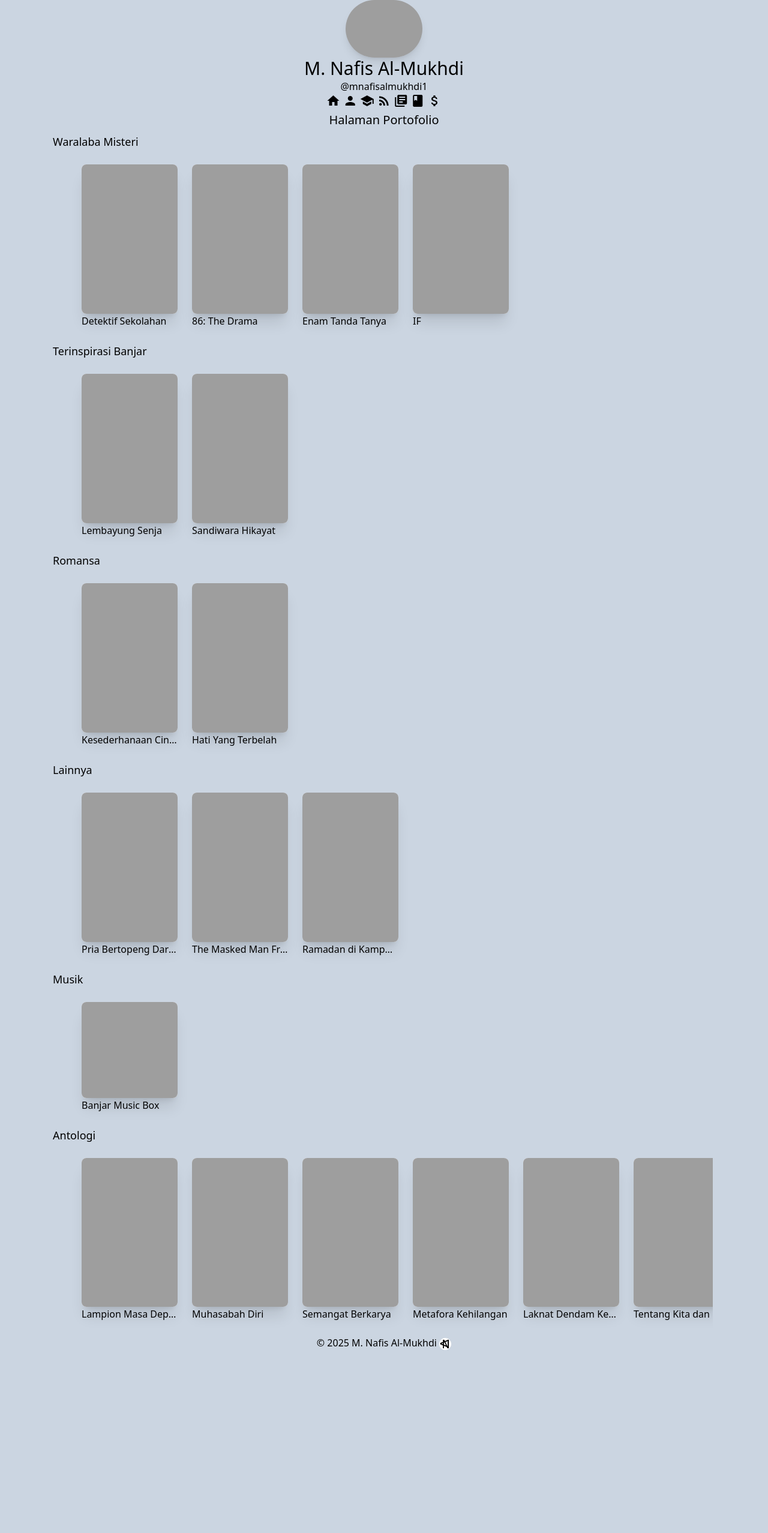
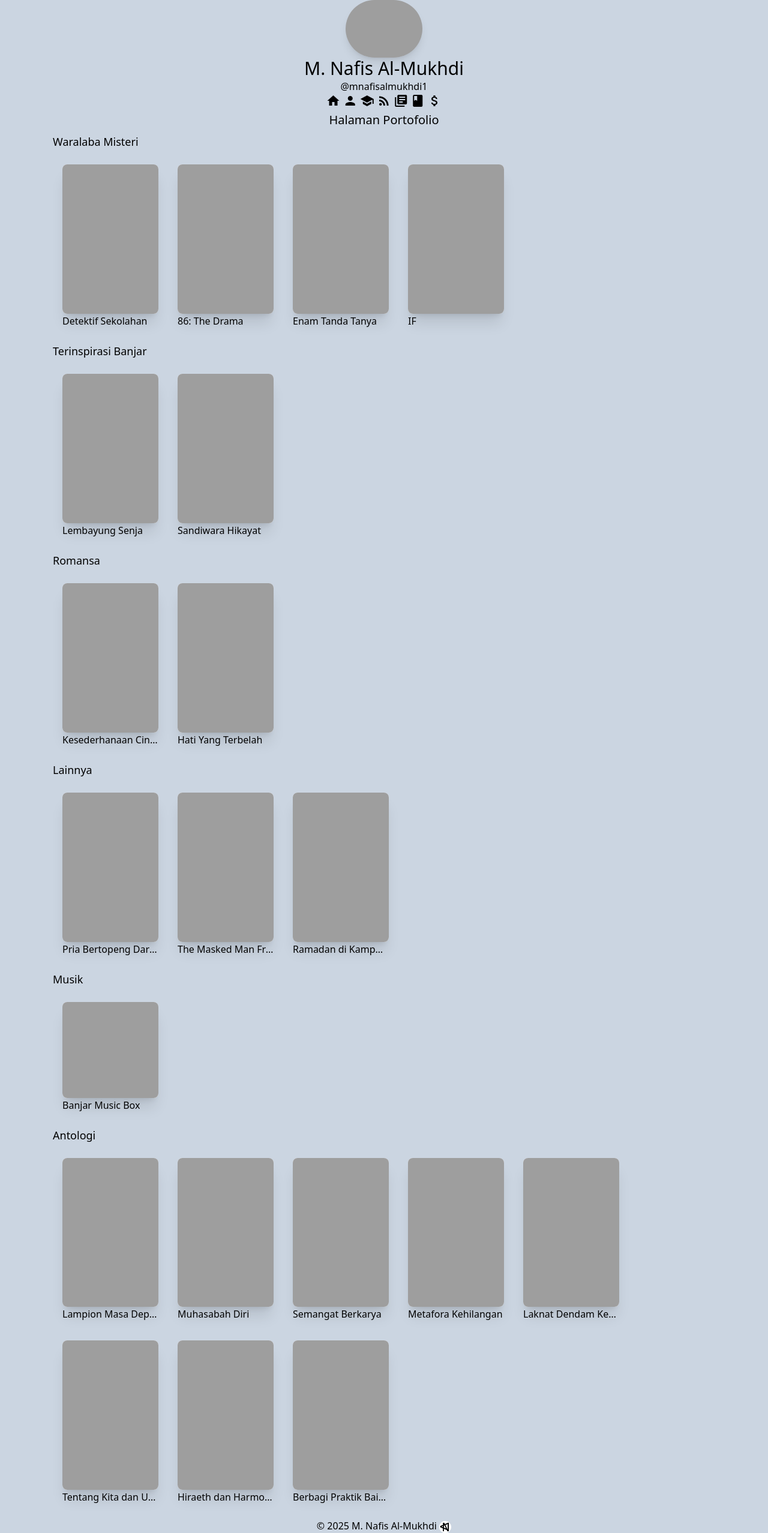
Before and after one commit to mnafisalmukhdi1/mnafisalmukhdi1.github.io, a Jekyll site: the page built from works/index.html, in a window 1280 px wide. Shown: the whole page at 60% size. Built offline with Jekyll 4.4.1, drawn with Linux system fonts in a browser that asks for light colours; nearby versions of some CDN libraries; before the commit the page ends 2250 px from its top, so only the background shows below that.

Commit message:
update works

```diff
--- a/works/index.html
+++ b/works/index.html
@@ -6,30 +6,30 @@ layout: main
 		<main class="pt-2">
 		<h3 class="text-lg block ml-2">Waralaba Misteri</h3>
 		<section class="max-w-screen p-3">
-			<div class="relative flex w-full snap-x snap-mandatory gap-6 overflow-x-auto p-3">
+			<div class="relative flex flex-wrap p-3 gap-8">
 				<!--Detektif Sekolahan-->
-				<div class="max-w-lg shrink-0 snap-center first:pl-8 last:pr-8">
+				<div class="max-w-lg shrink-0 snap-center">
 				<a href="https://mnafisalmukhdi1.github.io/works/detektif-sekolahan.html">
 				<img class="aspect-[9/14] w-40 shrink-0 rounded-lg bg-white object-cover shadow-xl" src="https://mnafisalmukhdi1.github.io/cdn/works/ds/cover_0.png" />
 				<div class="block truncate w-40">Detektif Sekolahan</div>
 				</a>
 				</div>
 				<!--86: The Drama-->
-				<div class="max-w-lg shrink-0 snap-center first:pl-8 last:pr-8">
+				<div class="max-w-lg shrink-0 snap-center">
 				<a href="https://mnafisalmukhdi1.github.io/works/86-the-drama.html">
 				<img class="aspect-[9/14] w-40 shrink-0 rounded-lg bg-white object-cover shadow-xl" src="https://mnafisalmukhdi1.github.io/cdn/works/86-drama.png" />
 				<div class="block truncate w-40">86: The Drama</div>
 				</a>
 				</div>
 				<!--Enam Tanda Tanya-->
-				<div class="max-w-lg shrink-0 snap-center first:pl-8 last:pr-8">
+				<div class="max-w-lg shrink-0 snap-center">
 				<a href="https://mnafisalmukhdi1.github.io/works/enam-tanda-tanya.html">
 				<img class="aspect-[9/14] w-40 shrink-0 rounded-lg bg-white object-cover shadow-xl" src="https://mnafisalmukhdi1.github.io/cdn/works/ett.png" />
 				<div class="block truncate w-40">Enam Tanda Tanya</div>
 				</a>
 				</div>
 				<!--IF-->
-				<div class="max-w-lg shrink-0 snap-center first:pl-8 last:pr-8">
+				<div class="max-w-lg shrink-0 snap-center">
 				<a href="https://mnafisalmukhdi1.github.io/works/if.html">
 				<img class="aspect-[9/14] w-40 shrink-0 rounded-lg bg-white object-cover shadow-xl" src="https://mnafisalmukhdi1.github.io/cdn/works/if.jpg" />
 				<div class="block truncate w-40">IF</div>
@@ -39,16 +39,16 @@ layout: main
 		</section>
 		<h3 class="text-lg block ml-2">Terinspirasi Banjar</h3>
 		<section class="max-w-screen p-3">
-			<div class="relative flex w-full snap-x snap-mandatory gap-6 overflow-x-auto p-3">
+			<div class="relative flex flex-wrap p-3 gap-8">
 			<!--Lembayung Senja-->
-			<div class="max-w-lg shrink-0 snap-center first:pl-8 last:pr-8">
+			<div class="max-w-lg shrink-0 snap-center">
 			<a href="https://mnafisalmukhdi1.github.io/works/lembayung-senja.html">
 			<img class="aspect-[9/14] w-40 shrink-0 rounded-lg bg-white object-cover shadow-xl" src="https://mnafisalmukhdi1.github.io/cdn/works/ls.jpg" alt="Lembayung Senja">
 			<div class="block truncate w-40">Lembayung Senja</div>
 			</a>
 			</div>
 			<!--Sandiwara Hikayat-->
-			<div class="max-w-lg shrink-0 snap-center first:pl-8 last:pr-8">
+			<div class="max-w-lg shrink-0 snap-center">
 			<a href="https://mnafisalmukhdi1.github.io/works/sandiwara-hikayat.html">
 			<img class="aspect-[9/14] w-40 shrink-0 rounded-lg bg-white object-cover shadow-xl" src="https://mnafisalmukhdi1.github.io/cdn/works/sh.png" alt="Sandiwara Hikayat">
 			<div class="block truncate w-40">Sandiwara Hikayat</div>
@@ -58,16 +58,16 @@ layout: main
 		</section>
 		<h3 class="text-lg block ml-2">Romansa</h3>
 		<section class="max-w-screen p-3">
-			<div class="relative flex w-full snap-x snap-mandatory gap-6 overflow-x-auto p-3">
+			<div class="relative flex flex-wrap p-3 gap-8">
 			<!--Kesederhanaan Cinta-->
-			<div class="max-w-lg shrink-0 snap-center first:pl-8 last:pr-8">
+			<div class="max-w-lg shrink-0 snap-center">
 			<a href="https://mnafisalmukhdi1.github.io/works/kesederhanaan-cinta.html">
 			<img class="aspect-[9/14] w-40 shrink-0 rounded-lg bg-white object-cover shadow-xl" src="https://mnafisalmukhdi1.github.io/cdn/works/kc.jpg" alt="Kesederhanaan Cinta">
 			<div class="block truncate w-40">Kesederhanaan Cinta</div>
 			</a>
 			</div>
 			<!--Hati Yang Terbelah-->
-			<div class="max-w-lg shrink-0 snap-center first:pl-8 last:pr-8">
+			<div class="max-w-lg shrink-0 snap-center">
 			<a href="https://mnafisalmukhdi1.github.io/works/hati-yang-terbelah.html">
 			<img class="aspect-[9/14] w-40 shrink-0 rounded-lg bg-white object-cover shadow-xl" src="https://mnafisalmukhdi1.github.io/cdn/works/hyt.png" alt="Hati Yang Terbelah">
 			<div class="block truncate w-40">Hati Yang Terbelah</div>
@@ -77,23 +77,23 @@ layout: main
 		</section>
 		<h3 class="text-lg block ml-2">Lainnya</h3>
 		<section class="max-w-screen p-3">
-			<div class="relative flex w-full snap-x snap-mandatory gap-6 overflow-x-auto p-3">
+			<div class="relative flex flex-wrap p-3 gap-8">
 			<!--Pria Bertopeng dari Surga-->
-			<div class="max-w-lg shrink-0 snap-center first:pl-8 last:pr-8">
+			<div class="max-w-lg shrink-0 snap-center">
 			<a href="https://mnafisalmukhdi1.github.io/works/pria-bertopeng-dari-surga.html">
 			<img class="aspect-[9/14] w-40 shrink-0 rounded-lg bg-white object-cover shadow-xl" src="https://mnafisalmukhdi1.github.io/cdn/works/pbds.jpg" alt="Pria Bertopeng dari Surga">
 			<div class="block truncate w-40">Pria Bertopeng Dari Surga</div>
 			</a>
 			</div>
 			<!--The Masked Man From Heaven-->
-			<div class="max-w-lg shrink-0 snap-center first:pl-8 last:pr-8">
+			<div class="max-w-lg shrink-0 snap-center">
 			<a href="https://mnafisalmukhdi1.github.io/works/the-masked-man-from-heaven.html">
 			<img class="aspect-[9/14] w-40 h-auto shrink-0 rounded-lg bg-white object-cover shadow-xl" src="https://mnafisalmukhdi1.github.io/cdn/works/tmfh.png" alt="The Masked Man From Heaven">
 			<div class="block truncate w-40">The Masked Man From Heaven</div>
 			</a>
 			</div>
 			<!--Ramadan di Kampung-->
-			<div class="max-w-lg shrink-0 snap-center first:pl-8 last:pr-8">
+			<div class="max-w-lg shrink-0 snap-center">
 			<a href="https://mnafisalmukhdi1.github.io/works/ramadan-di-kampung.html">
 			<img class="aspect-[9/14] w-40 shrink-0 rounded-lg bg-white object-cover shadow-xl" src="https://mnafisalmukhdi1.github.io/cdn/works/rdk.png" alt="Ramadan di Kampung">
 			<div class="block truncate w-40">Ramadan di Kampung</div>
@@ -103,9 +103,9 @@ layout: main
 		</section>
 		<h3 class="text-lg block ml-2">Musik</h3>
 		<section class="max-w-screen p-3">
-			<div class="relative flex w-full snap-x snap-mandatory gap-6 overflow-x-auto p-3">
+			<div class="relative flex flex-wrap p-3 gap-8">
 			<!--Banjar Music Box-->
-			<div class="max-w-lg shrink-0 snap-center first:pl-8 last:pr-8">
+			<div class="max-w-lg shrink-0 snap-center">
 			<a href="https://mnafisalmukhdi1.github.io/works/banjarmusicbox.html">
 			<img class="aspect-[1/1] w-40 shrink-0 rounded-lg bg-white object-cover shadow-xl" src="https://mnafisalmukhdi1.github.io/cdn/works/bmb.PNG" alt="Banjar Music Box">
 			<div class="block truncate w-40">Banjar Music Box</div>
@@ -114,58 +114,58 @@ layout: main
 		</section>
 		<h3 class="text-lg block ml-2">Antologi</h3>
 		<section class="max-w-screen p-3">
-			<div class="relative flex w-full snap-x snap-mandatory gap-6 overflow-x-auto p-3">
+			<div class="relative flex flex-wrap p-3 gap-8">
 			<!--Lampion Masa Depan-->
-			<div class="max-w-lg shrink-0 snap-center first:pl-8 last:pr-8">
+			<div class="max-w-lg shrink-0 snap-center">
 			<a href="https://shopee.co.id/Lampion-Masa-Depan-i.13906891.3916017648" target="_blank">
 			<img class="aspect-[9/14] w-40 shrink-0 rounded-lg bg-white object-cover shadow-xl" src="https://mnafisalmukhdi1.github.io/cdn/ant/lmd.png" alt="Lampion Masa Depan">
 			<div class="block truncate w-40">Lampion Masa Depan</div>
 			</a>
 			</div>
 			<!--Muhasabah Diri-->
-			<div class="max-w-lg shrink-0 snap-center first:pl-8 last:pr-8">
+			<div class="max-w-lg shrink-0 snap-center">
 			<a href="https://guepedia.com/book/12064" target="_blank">
 			<img class="aspect-[9/14] w-40 shrink-0 rounded-lg bg-white object-cover shadow-xl" src="https://mnafisalmukhdi1.github.io/cdn/ant/md.png" alt="Muhasabah Diri">
 			<div class="block truncate w-40">Muhasabah Diri</div>
 			</a>
 			</div>
 			<!--Semangat Berkarya-->
-			<div class="max-w-lg shrink-0 snap-center first:pl-8 last:pr-8">
+			<div class="max-w-lg shrink-0 snap-center">
 			<a href="https://guepedia.com/book/12204" target="_blank">
 			<img class="aspect-[9/14] w-40 shrink-0 rounded-lg bg-white object-cover shadow-xl" src="https://mnafisalmukhdi1.github.io/cdn/ant/sb.png" alt="Semangat Berkarya">
 			<h3 class="block truncate">Semangat Berkarya</h3>
 			</a>
 			</div>
 			<!--Metafora Kehilangan-->
-			<div class="max-w-lg shrink-0 snap-center first:pl-8 last:pr-8">
+			<div class="max-w-lg shrink-0 snap-center">
 			<a href="https://www.instagram.com/p/B7xMTm6AgO7/" target="_blank">
 			<img class="aspect-[9/14] w-40 shrink-0 rounded-lg bg-white object-cover shadow-xl" src="https://mnafisalmukhdi1.github.io/cdn/ant/mk.png" alt="Metafora Kehilangan">
 			<div class="block truncate w-40">Metafora Kehilangan</div>
 			</a>
 			</div>
 			<!--Laknat Dendam Kesumat-->
-			<div class="max-w-lg shrink-0 snap-center first:pl-8 last:pr-8">
+			<div class="max-w-lg shrink-0 snap-center">
 			<a href="https://www.instagram.com/p/CM8mVy3MJqW/" target="_blank">
 			<img class="aspect-[9/14] w-40 shrink-0 rounded-lg bg-white object-cover shadow-xl" src="https://mnafisalmukhdi1.github.io/cdn/ant/ldk.png" alt="Laknat Dendam Kesumat">
 			<div class="block truncate w-40">Laknat Dendam Kesumat</div>
 			</a>
 			</div>
 			<!--Tentang Kita dan Ucapan Selamat Jalan-->
-			<div class="max-w-lg shrink-0 snap-center first:pl-8 last:pr-8">
+			<div class="max-w-lg shrink-0 snap-center">
 			<a href="https://www.instagram.com/p/Ch6-0XbpA1z/" target="_blank">
 			<img class="aspect-[9/14] w-40 shrink-0 rounded-lg bg-white object-cover shadow-xl" src="https://mnafisalmukhdi1.github.io/cdn/ant/tkdusj.png" alt="Tentang Kita dan Ucapan Selamat Jalan">
 			<div class="block truncate w-40">Tentang Kita dan Ucapan Selamat Jalan</div>
 			</a>
 			</div>
 			<!--Hiraeth dan Harmoni Tentang Kita-->
-			<div class="max-w-lg shrink-0 snap-center first:pl-8 last:pr-8">
+			<div class="max-w-lg shrink-0 snap-center">
 			<a href="https://mnafisalmukhdi1.github.io/works/hiraeth-dan-harmoni-tentang-kita.html" target="_blank">
 			<img class="aspect-[9/14] w-40 shrink-0 rounded-lg bg-white object-cover shadow-xl" src="https://mnafisalmukhdi1.github.io/cdn/ant/hhtk.png" alt="Hiraeth dan Harmoni Tentang Kita">
 			<div class="block truncate w-40">Hiraeth dan Harmoni Tentang Kita</div>
 			</a>
 			</div>
 			<!--Berbagi Praktik Baik di Hari Guru-->
-			<div class="max-w-lg shrink-0 snap-center first:pl-8 last:pr-8">
+			<div class="max-w-lg shrink-0 snap-center">
 			<a href="https://mnafisalmukhdi1.github.io/works/berbagi-praktik-baik-di-hari-guru.html" target="_blank">
 			<img class="aspect-[9/14] w-40 shrink-0 rounded-lg bg-white object-cover shadow-xl" src="https://mnafisalmukhdi1.github.io/cdn/ant/bpbdhg.png" alt="Berbagi Praktik Baik di Hari Guru">
 			<div class="block truncate w-40">Berbagi Praktik Baik di Hari Guru</div>
@@ -174,26 +174,3 @@ layout: main
 		</div>
 		</section>
 		</main>
-		<style type="text/css">
-		::-webkit-scrollbar {
-			height: 5px;
-			width:6px;
-			}
-
-			::-webkit-scrollbar-track {
-			background-color: rgb(100 116 139);
-			}
-
-			::-webkit-scrollbar-thumb {
-			background-color: rgb(148 163 184);
-			border-radius: 4px;
-			}
-
-			::-webkit-scrollbar-thumb:hover {
-			background-color: rgb(148 163 184);
-			}
-
-			::-webkit-scrollbar-corner {
-			background-color: rgb(100 116 139);
-			}
-		</style>
```
